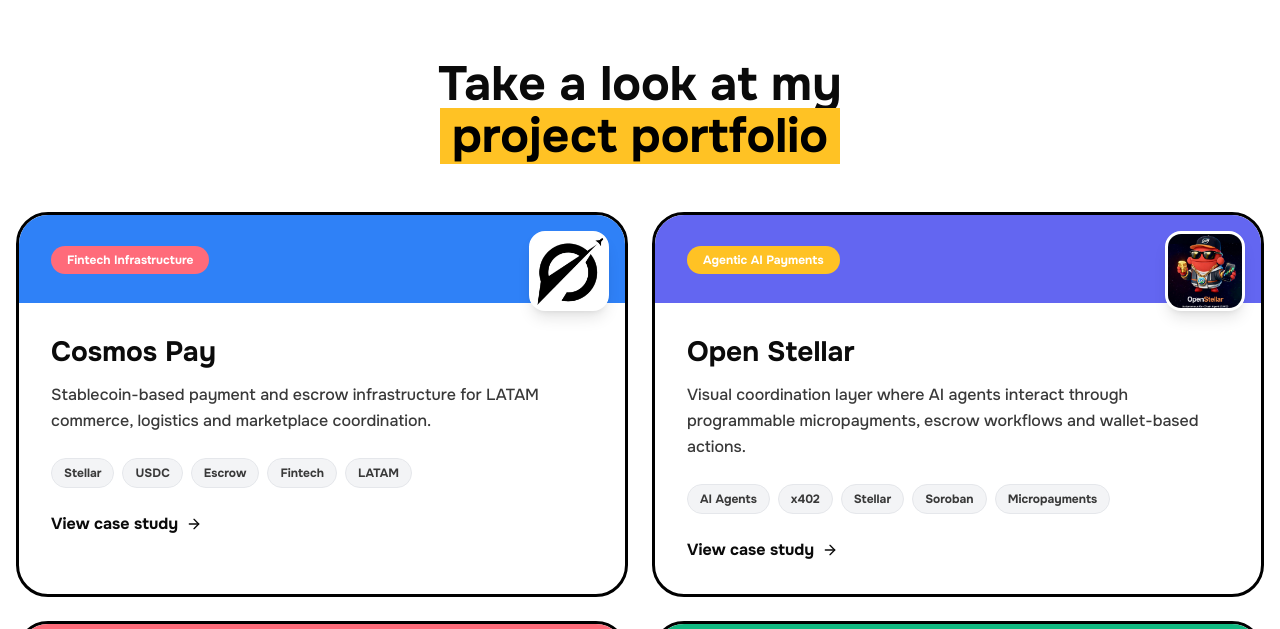
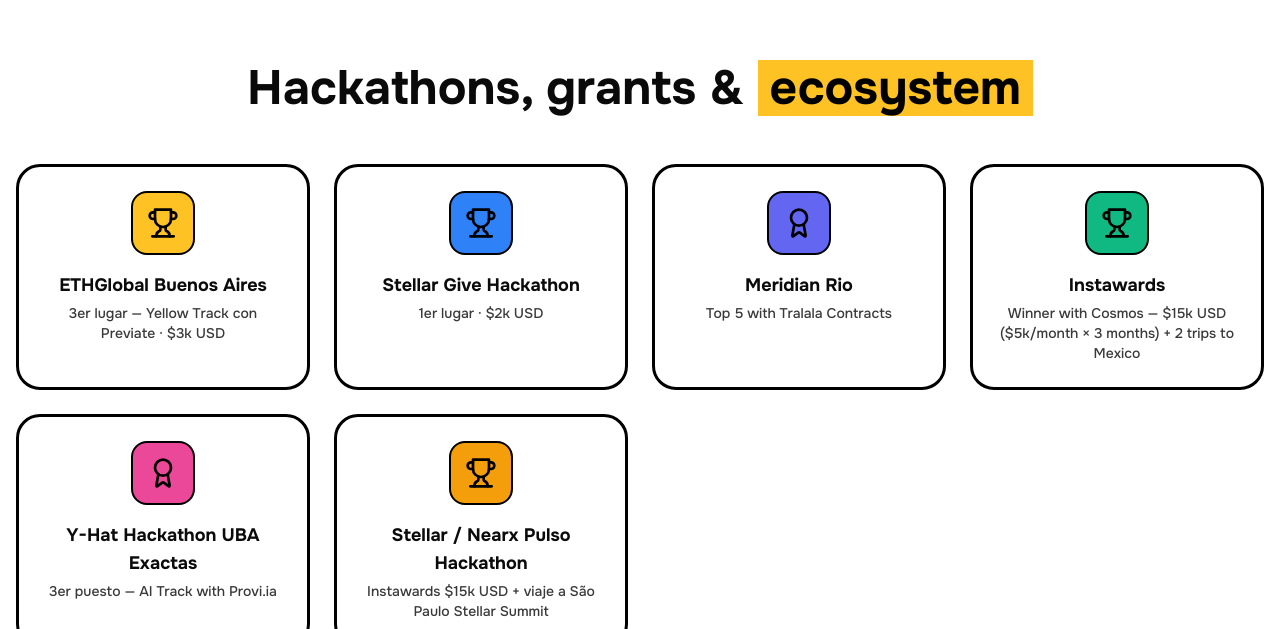
Before and after one commit to leocagli/portfolio-leocagli, a Next.js app: page / in a window 1280 px wide. Shown: the part 3351-3980 px from the top of the page. Built offline with nearby package versions, Linux system fonts and the light colour scheme.

Commit message:
feat: move awards section above portfolio; update ETHGlobal (3er lugar Yellow Track, Previate, $3k) and Stellar Give (1er lugar, $2k) prizes

```diff
--- a/app/page.tsx
+++ b/app/page.tsx
@@ -19,10 +19,10 @@
       <LogoMarquee />
       <ServicesSection />
       <AboutSection />
+      <AwardsSection />
       <PortfolioSection />
       <ExperienceSection />
       <EducationSection />
-      <AwardsSection />
       <SpeakingSection />
       <ArticlesSection />
       <Footer />
--- a/components/awards-section.tsx
+++ b/components/awards-section.tsx
@@ -7,13 +7,13 @@
   const awards = [
     {
       title: "ETHGlobal Buenos Aires",
-      description: "Yellow Track Prize",
+      description: "3er lugar — Yellow Track con Previate · $3k USD",
       icon: Trophy,
       color: "bg-[#FFC224]",
     },
     {
       title: "Stellar Give Hackathon",
-      description: "Winning Team",
+      description: "1er lugar · $2k USD",
       icon: Trophy,
       color: "bg-[#2F81F7]",
     },
```
